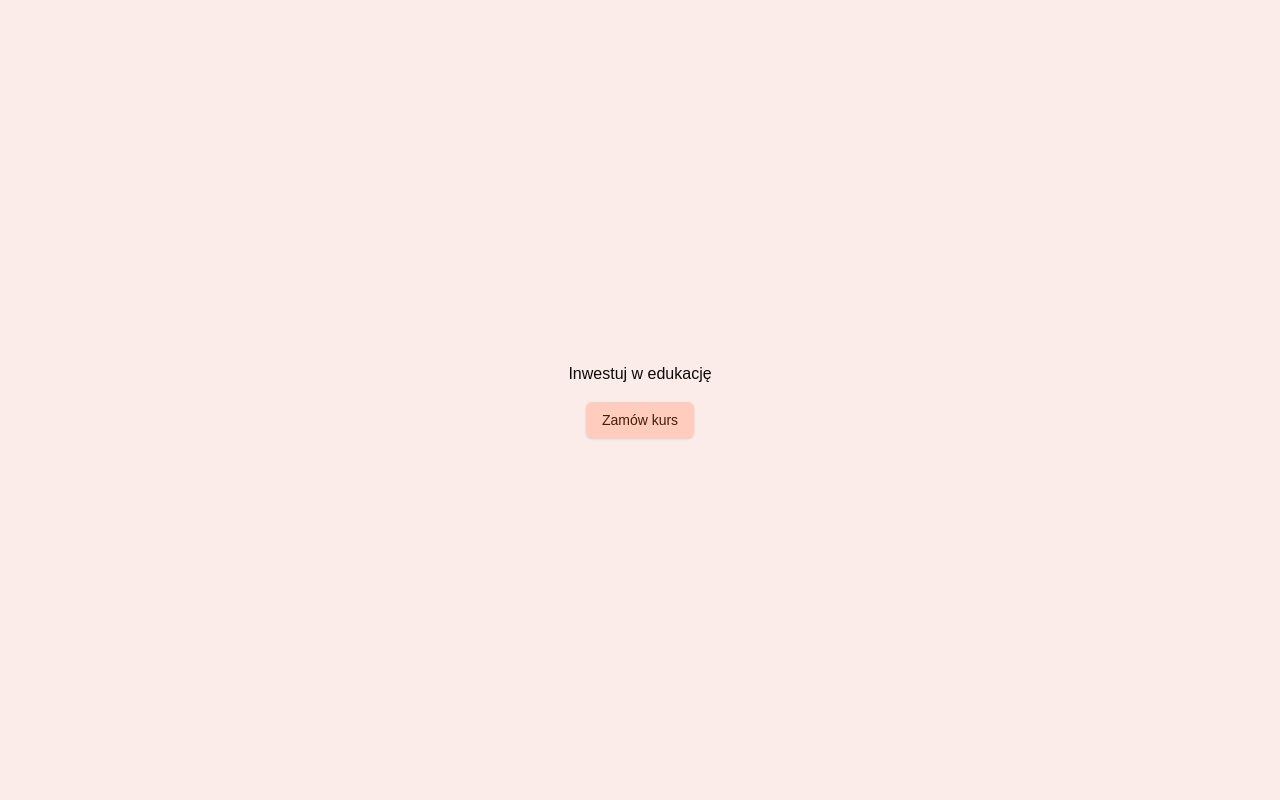
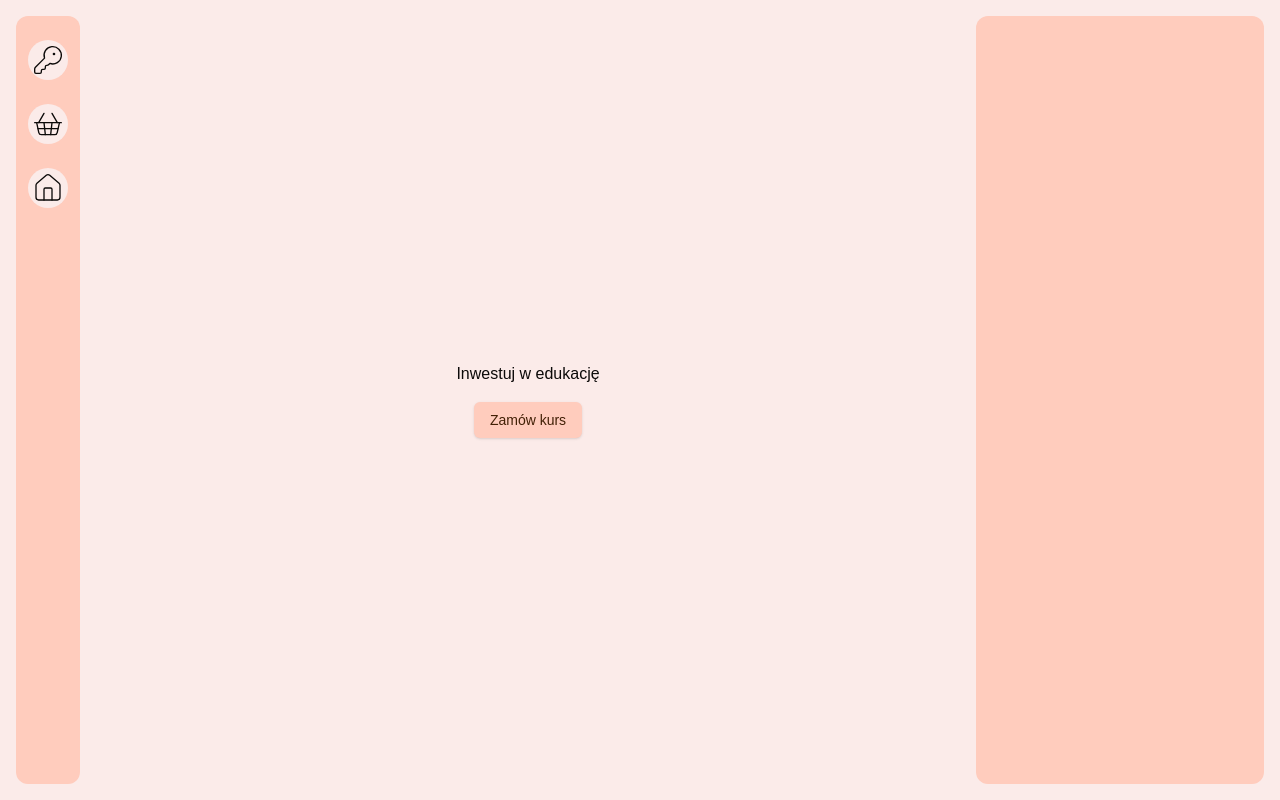
Before and after one commit to ajarek/next-15-ep-77-invest-education, a Next.js app: page / in a window 1280 px wide. Built offline with nearby package versions, Linux system fonts and the light colour scheme.

Commit message:
added Sidebars

```diff
--- a/app/globals.css
+++ b/app/globals.css
@@ -74,6 +74,3 @@ body {
     @apply bg-background text-foreground;
   }
 }
-.test{
-  color:hsl(6, 71%, 95%)
-}
--- a/app/layout.tsx
+++ b/app/layout.tsx
@@ -1,6 +1,8 @@
 import type { Metadata } from "next";
 import { Geist, Geist_Mono } from "next/font/google";
 import "./globals.css";
+import SidebarLeft from "@/components/SidebarLeft";
+import SidebarRight from "@/components/SidebarRight";
 
 const geistSans = Geist({
   variable: "--font-geist-sans",
@@ -26,8 +28,9 @@ export default function RootLayout({
     <html lang="pl">
       <body
         className={`${geistSans.variable} ${geistMono.variable} antialiased`}
-      >
-        {children}
+      > <div className="flex p-4">
+        <SidebarLeft/>{children}<SidebarRight/>
+      </div>
       </body>
     </html>
   );
--- a/app/page.tsx
+++ b/app/page.tsx
@@ -3,9 +3,9 @@ import { Button } from "@/components/ui/button";
 
 export default function Home() {
   return (
-    <div className="min-h-screen flex flex-col items-center justify-center gap-4">
+    <div className="w-full min-h-[calc(100vh-32px)] flex flex-col items-center justify-center gap-4">
       <h1>Inwestuj w edukację</h1>
-      <Button>Zamów kurs</Button>
+      <Button className="hover:bg-[#f4bbaa] transition-colors duration-300">Zamów kurs</Button>
     </div>
   );
 }
--- /dev/null
+++ b/components/SidebarLeft.tsx
@@ -0,0 +1,22 @@
+'use client'
+
+import { ShoppingBasket, House, KeyRound } from 'lucide-react'
+import Link from 'next/link'
+import React from 'react'
+
+
+
+const SidebarLeft = () => {
+
+
+  return (
+    <div className='min-h-[calc(100vh-32px)] max-w-16 w-full rounded-xl px-4 py-6 gap-6 flex flex-col items-center bg-primary'>
+      <Link href='/' className='bg-background w-10 h-10 rounded-full flex justify-center items-center hover:text-background hover:bg-black  transition-all delay-200'><KeyRound size={32} strokeWidth={1} /></Link>
+      <Link href='/' className='bg-background w-10 h-10 rounded-full flex justify-center items-center hover:text-background hover:bg-black  transition-all delay-200'><ShoppingBasket size={32} strokeWidth={1} /></Link>
+      <Link href='/' className='bg-background w-10 h-10 rounded-full flex justify-center items-center hover:text-background hover:bg-black  transition-all delay-200'><House  size={32} strokeWidth={1} /></Link>
+
+    </div>
+  )
+}
+
+export default SidebarLeft
--- /dev/null
+++ b/components/SidebarRight.tsx
@@ -0,0 +1,18 @@
+'use client'
+
+import React from 'react'
+
+
+
+const SidebarRight = () => {
+
+
+  return (
+    <div className='min-h-[calc(100vh-32px)] max-w-72 w-full rounded-xl p-4 gap-4 flex flex-col bg-primary'>
+
+
+    </div>
+  )
+}
+
+export default SidebarRight
```
